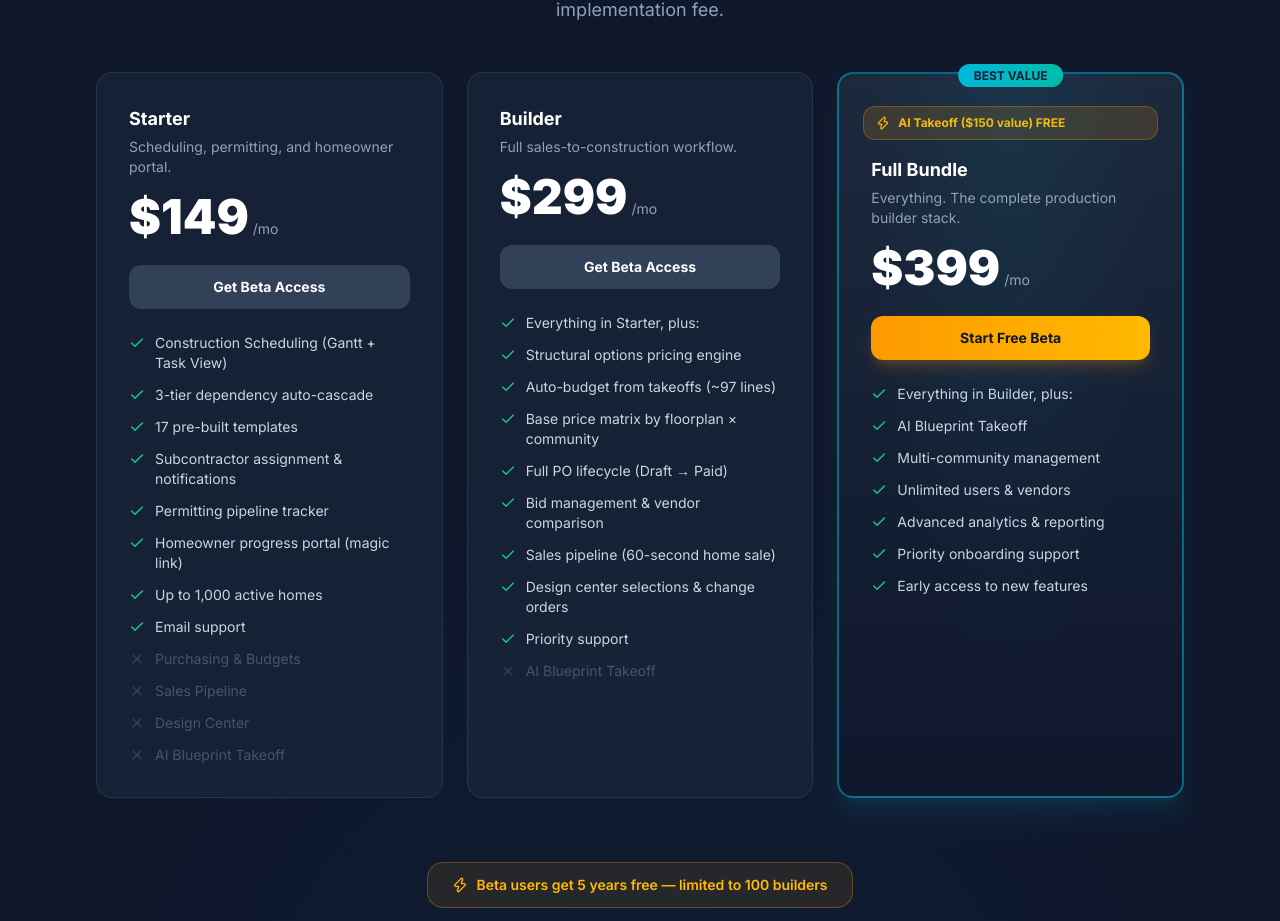
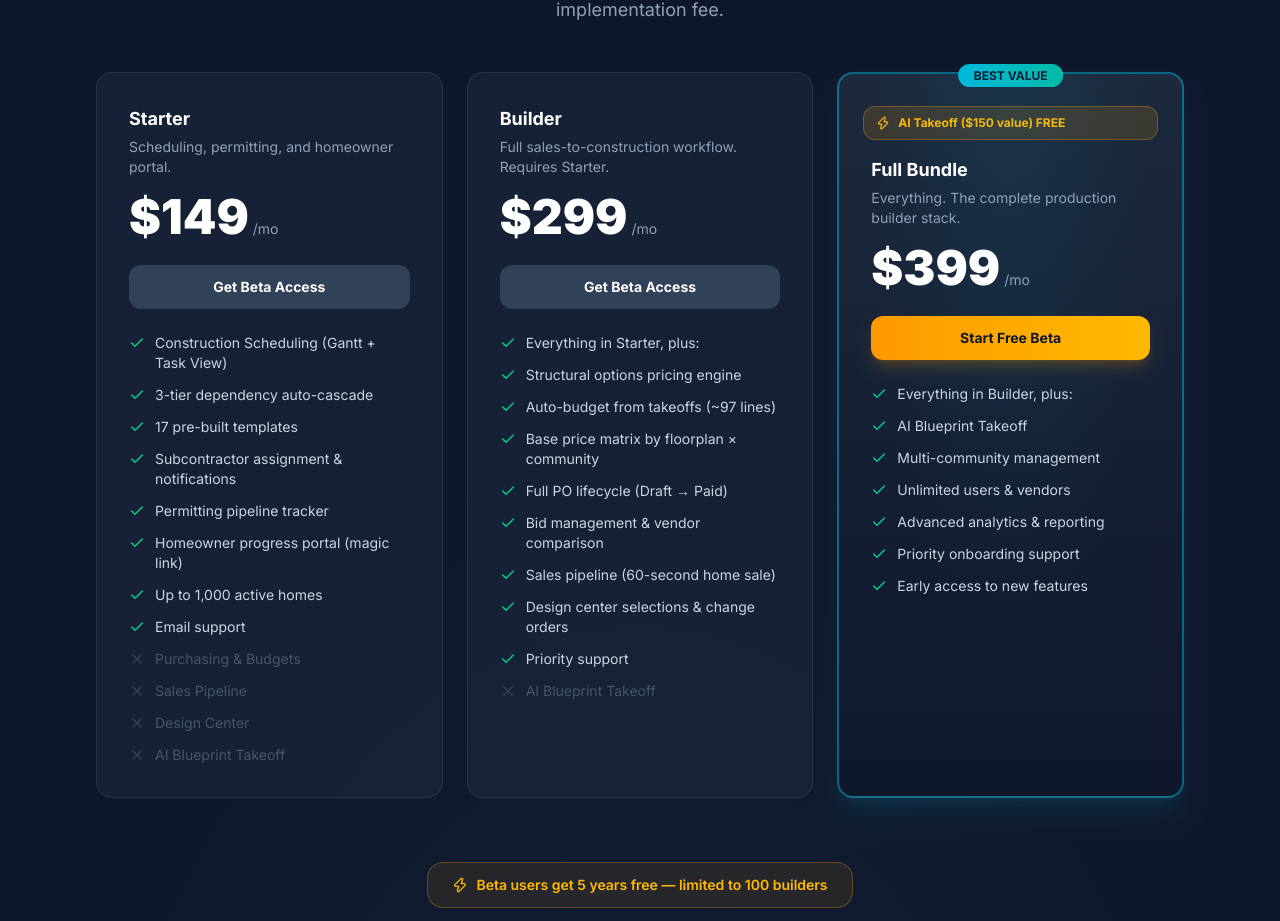
Before and after one commit to Scootermcgavin121/cornerstone-marketing-v2, a Next.js app: page / in a window 1280 px wide. Shown: the part 5512-6433 px from the top of the page. Built offline with nearby package versions, Linux system fonts and the light colour scheme.

Commit message:
fix: builder plan description notes starter required

```diff
--- a/src/components/PricingSection.tsx
+++ b/src/components/PricingSection.tsx
@@ -30,7 +30,7 @@ const plans = [
     name: "Builder",
     price: "$299",
     period: "/mo",
-    description: "Full sales-to-construction workflow.",
+    description: "Full sales-to-construction workflow. Requires Starter.",
     badge: null,
     bonusBadge: null,
     features: [
```
